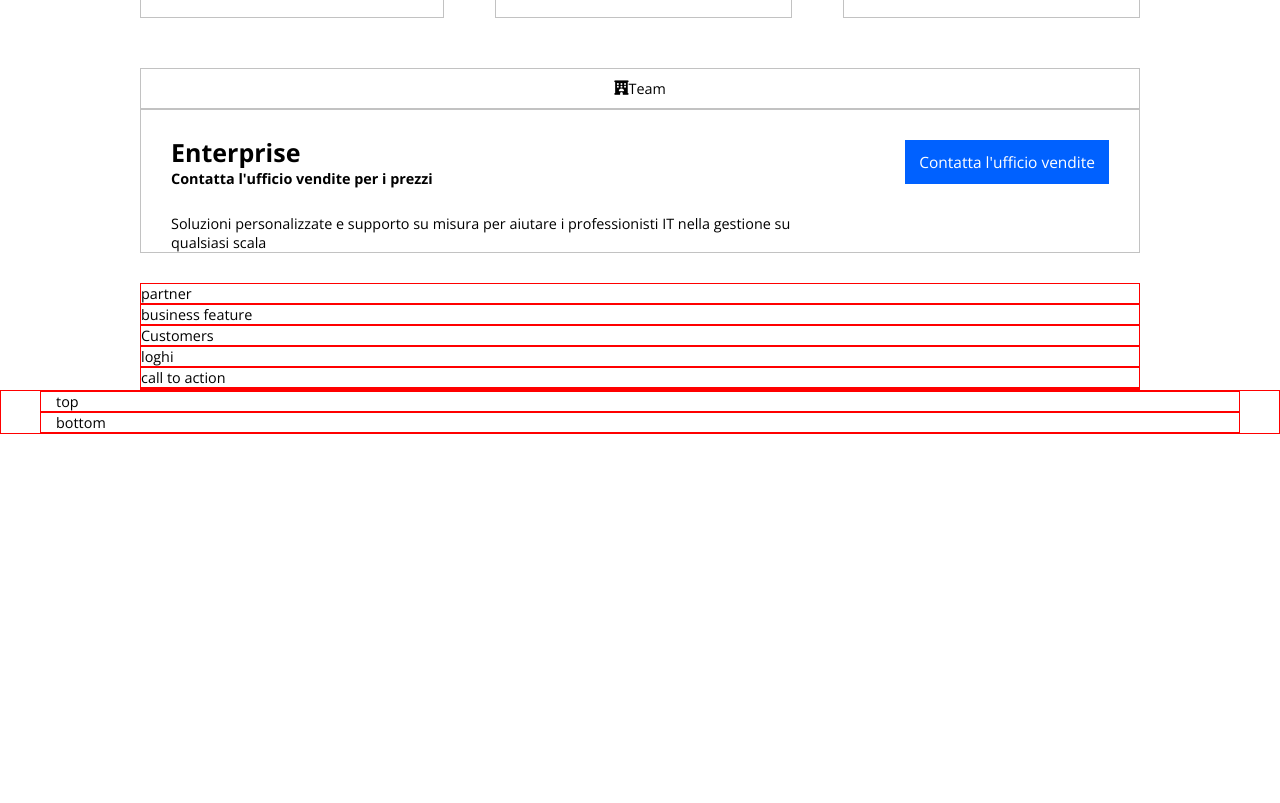
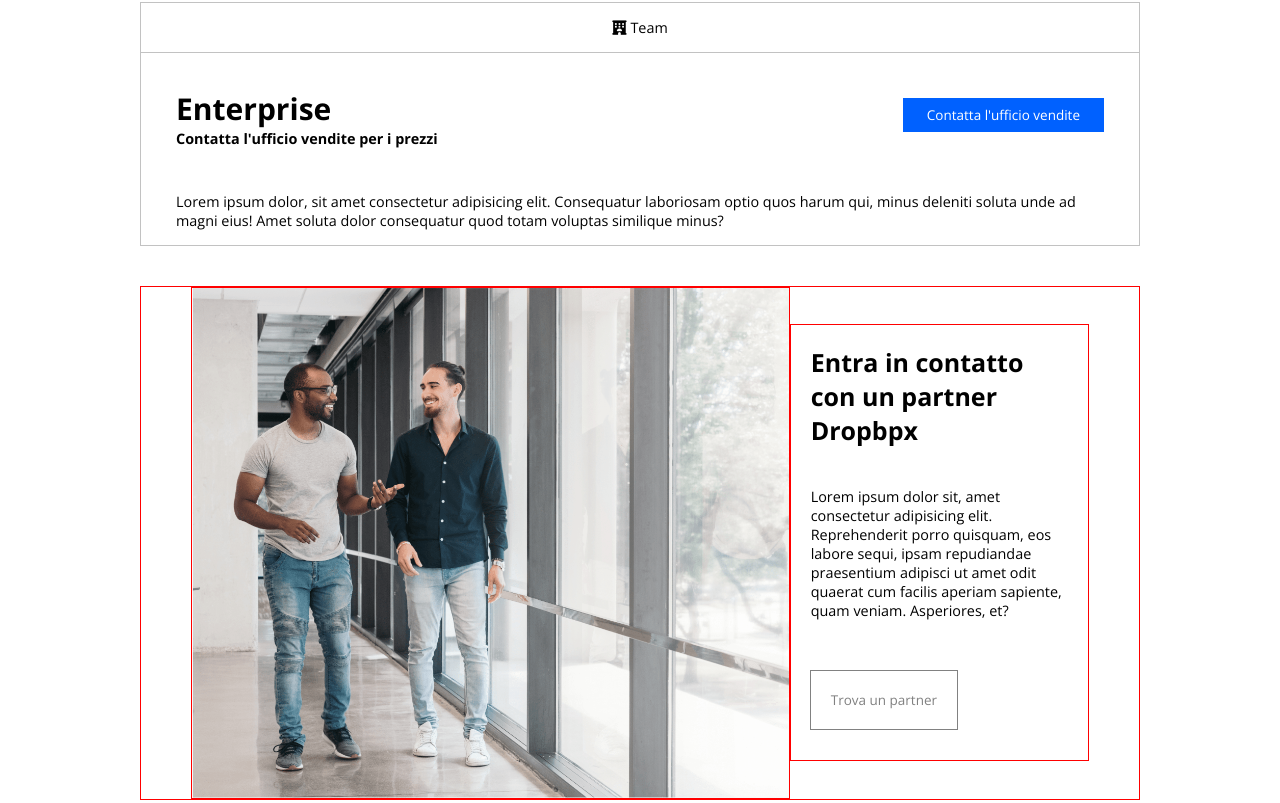
Before and after one commit to FrancescoCialfiDev/htmlcss-dropbox, a plain HTML site: page index.html in a window 1280 px wide. Shown: the part 1809-2612 px from the top of the page. Before the commit the page ends 2243 px from the top, so only its background shows below. Drawn offline with nearby package versions, Linux system fonts and the light colour scheme.

Commit message:
added Partners Section

```diff
--- a/css/style.css
+++ b/css/style.css
@@ -3,6 +3,11 @@
     margin: 0;
     padding: 0;
     box-sizing: border-box;
+}
+
+img {
+    width: 100%;
+    display: block;
 }
 
 /* Root */
@@ -33,20 +38,14 @@ body {
     font-size: 0.9em;
 }
 
-
-
-/* General */ /* Flex Utilitys */
-
-img {
-    width: 100%;
-    display: block;
-}
+/* General */
+/* Flex Utilitys */
 
 .d-flex {
     display: flex;
 }
 
-.baseline{
+.baseline {
     display: flex;
     align-items: baseline;
 }
@@ -59,10 +58,11 @@ img {
     justify-content: space-around;
 }
 
- .col-flex{
+.col-flex {
     display: flex;
     flex-direction: column;
-    align-items: flex-start; */
+    align-items: flex-start;
+    */
 }
 
 .list-flex {
@@ -71,12 +71,15 @@ img {
     align-items: center;
 }
 
-.flex-team{
+.flex-team {
     display: flex;
     align-items: center;
 }
 
-
+.team-flex{
+    align-items: baseline;
+    justify-content: space-between;
+}
 
 /* Header */
 
@@ -111,11 +114,11 @@ h1 {
 
 }
 
-.jumbo-tex p{
+.jumbo-tex p {
     line-height: 20px;
 }
 
-header div{
+header div {
     border: 1px solid red;
 }
 
@@ -139,7 +142,7 @@ nav a {
     color: #343434;
 }
 
-.debug{
+.debug {
     border: 1px solid red;
 }
 
@@ -148,24 +151,27 @@ nav a {
 
 /* Button */
 .blue-button1 {
-    padding: 7px 15px;
+    padding: 6px 15px;
     border: 0;
     background-color: #0061ff;
     color: white;
     margin-left: 15px;
+    font-family: "Open Sans", sans-serif;
+    font-size: 13.5px
 }
 
 .blue-button2 {
-    padding: 11px 14px;
+    padding: 8px 24px;
     border: 0;
     background-color: #0061ff;
     color: white;
-    font-size: 15.5px;
+    margin-left: 15px;
+    font-family: "Open Sans", sans-serif;
+    font-size: 13.5px;
     margin: 30px 0;
-    font-family: "Open Sans", sans-serif;
 }
 
-.button-piano{
+.button-piano {
     padding: 15px 40px;
     border: 0;
     background-color: #0061ff;
@@ -177,16 +183,33 @@ nav a {
 
 }
 
-button>a{
+.partner-button{
+    padding: 8px 24px;
+    background-color: white;
+    border: 1px solid #818181;
+    color: #818181;
+    margin-left: 15px;
+    font-family: "Open Sans", sans-serif;
+    font-size: 13.5px;
+    margin: 30px 19px;
+
+}
+
+button>a {
     text-decoration: none;
     color: white;
 }
 
-.blue-button2:hover{
+.blue-button2:hover {
     box-shadow: 0px 0px 20px #818181;
 }
 
-.button-piano:hover{
+.button-piano:hover {
+    box-shadow: 0px 0px 20px #818181;
+}
+
+.partner-button:hover{
+    cursor: pointer;
     box-shadow: 0px 0px 20px #818181;
 }
 
@@ -206,6 +229,19 @@ button>a{
 
 /* Spacer */
 
+
+#partners h3, #partners p, #partners button {
+    padding: 20px;
+}
+
+#partners {
+padding: 20px;
+}
+
+.padding-order{
+    padding: 15px 35px;
+}
+
 .p-20 {
     padding: 20px;
 }
@@ -221,12 +257,14 @@ button>a{
     width: 30%;
 }
 
+.w-60 {
+    width: 60%;
+}
 
-.relative {
-    position: relative;
-    top: 70px;
-    left: 0;
+.w-40 {
+    width: 30%;
 }
+
 
 /* BackGround Color */
 
@@ -238,38 +276,36 @@ button>a{
 
 /* Extra */
 
-.fa-arrow-down{
+.fa-arrow-down {
     font-size: 45px;
     padding-top: 80px;
     color: black;
 }
 
-label{
+label {
     padding: 10px;
 }
 
-.space{
+.space {
     line-height: 35px;
 }
 
-.centra{
-    text-align: center;
-}
 
 
-h2{
+
+h2 {
     font-size: 30px;
 }
 
-h3{
+h3 {
     font-size: 25px;
 }
 
-.link-blue{
+.link-blue {
     color: #1900ff;
 }
 
-.bordo{
+.bordo {
     display: inline-block;
     border-bottom: 1px solid rgb(206, 206, 206);
     height: 60px;
@@ -277,47 +313,70 @@ h3{
     margin-bottom: 30px;
 }
 
-.punti-salienti{
+.punti-salienti {
     margin-top: 40px;
 }
-.baseline i{
+
+.baseline i {
     margin-right: 5px;
     color: #0061ff;
     font-size: 15px;
 }
 
-.divided{
-width: calc(100% / 3);
+.divided {
+    width: calc(100% / 3);
 }
 
-.piani p{
-   line-height: 25px;
+.piani p {
+    line-height: 25px;
 }
 
-.bordo-piani{
+.bordo-piani {
     border: 1px solid rgb(194, 194, 194);
 }
 
-.bordo-bottom{
-    border-bottom: 1px solid rgb(194, 194, 194);
+.bordo-bottom {
+    border-bottom: 1px solid #c2c2c2;
 }
 
-input, label{
+input,
+label {
     margin: 40px 0;
 }
 
-.enterprise{
+.enterprise {
     margin-top: 50px;
 }
 
-.p-10{
-padding: 10px 0;
+.p-10 {
+    padding: 10px 0;
 }
 
-.p-bot{
+.p-bot {
     padding-bottom: 30px;
 }
 
-.paddin-laterale{
+.paddin-laterale {
     padding: 0 30px;
 }
+
+.margine {
+    margin: 20px 0;
+}
+
+.header-plan {
+    text-align: center;
+    border-bottom: 1px solid #c2c2c2;
+}
+
+/* Bordi */
+
+.plan-border{
+    border: 1px solid #c2c2c2;
+}
+
+.relative {
+    position: relative;
+    top: 70px;
+    left: 0;
+}
--- a/index.html
+++ b/index.html
@@ -24,17 +24,17 @@
             <div class="list-flex">
                 <a href="index.html"><img src="img/logo-small.png" alt="logo-small"></a>
                 <ul class="list-flex">
-                    <li><a href="">Perchè Dropbox</a></li>
-                    <li><a href="">Funzioni</a></li>
-                    <li><a href="">Piani e Prezzi</a></li>
+                    <li><a href="#">Perchè Dropbox</a></li>
+                    <li><a href="#">Funzioni</a></li>
+                    <li><a href="#">Piani e Prezzi</a></li>
                 </ul>
             </div>
 
             <div>
                 <ul class="list-flex">
-                    <li><a href="">Supporto</a></li>
-                    <li><a href="">Contatta l'ufficio vendite</a></li>
-                    <li><a href="">Accedi</a></li>
+                    <li><a href="#">Supporto</a></li>
+                    <li><a href="#">Contatta l'ufficio vendite</a></li>
+                    <li><a href="#">Accedi</a></li>
                     <button class="blue-button1">Inizia</button>
                 </ul>
             </div>
@@ -74,10 +74,9 @@
 
         <section id="plans">
             <div class="container-small">
+
                 <div class="single-customer">
                     <h2>Trova il piano business che fa per te</h2>
-                </div>
-
                     <div class="checkbox d-flex">
                         <input type="radio" id="mensile" name="mensile" value="annuale">
                         <label for="mensile">Fatturazione Mensile</label><br>
@@ -90,7 +89,7 @@
 
                         <div class="bordo-piani">
                             <!-- Prima colonna piano -->
-                        <div class="centra bordo-bottom">
+                            <div class="header-plan bordo-bottom">
                                 <i class="fa-solid fa-user"></i> Singolo
                             </div>
 
@@ -107,9 +106,11 @@
                                 <div class="col-flex">
                                     <p><i class="fa-solid fa-user"></i> 1 utente</p>
                                     <p><i class="fa-solid fa-folder"></i> 5 TB di spazio di archiviazione sicuro</p>
-                                <p><i class="fa-solid fa-diagram-project "></i> Funzione di produttività premium <br> e
-                                    condivisione file semplice e <br> sicura</p>
-                                <button class="button-piano">
+                                    <p><i class="fa-solid fa-diagram-project "></i> Funzione di produttività premium
+                                        <br> e
+                                        condivisione file semplice e <br> sicura
+                                    </p>
+                                    <button class="blue-button2">
                                         <a href="">Prova gratis per 30 giorni</a>
                                     </button>
                                 </div>
@@ -140,7 +141,7 @@
 
                         <div class="bordo-piani">
 
-                        <div class="centra bordo-bottom">
+                            <div class="header-plan bordo-bottom">
                                 <i class="fa-solid fa-users"></i> Team
                             </div>
 
@@ -157,10 +158,11 @@
                                 <div class="col-flex">
                                     <p><i class="fa-solid fa-users"></i> 3 o piu utenti</p>
                                     <p><i class="fa-solid fa-folder"></i> Tutto lo spazio di cui ha bisogno
-                                <p><i class="fa-solid fa-diagram-project "></i> Sofisticate funzioni di controllo e <br>
+                                    <p><i class="fa-solid fa-diagram-project "></i> Sofisticate funzioni di controllo e
+                                        <br>
                                         per tenere al sicuro tutti i file del <br> tuo team
                                     <p>
-                                    <button class="button-piano">
+                                        <button class="blue-button2">
                                             <a href="">Prova gratis per 30 giorni</a>
                                         </button>
                                 </div>
@@ -205,7 +207,7 @@
 
                         <div class="bordo-piani">
 
-                        <div class="centra bordo-bottom">
+                            <div class="header-plan bordo-bottom">
                                 <i class="fa-solid fa-hotel"></i> Team
                             </div>
 
@@ -222,12 +224,13 @@
                                 <div class="col-flex">
 
                                     <p><i class="fa-solid fa-user"></i> 10 o piu utenti</p>
-                                <p><i class="fa-solid fa-folder"></i>Soluzioni personalizzabili per la <br> tua azienda
+                                    <p><i class="fa-solid fa-folder"></i>Soluzioni personalizzabili per la <br> tua
+                                        azienda
                                     </p>
                                     <p><i class="fa-solid fa-diagram-project "></i> Assistenza personalizzata per <br>
                                         aiutare gli amministratori in una <br> gestione su larga scala<br></p>
                                     <div class="col-flex">
-                                    <button class="button-piano">
+                                        <button class="blue-button2">
                                             <a href="">Prova gratis per 30 giorni</a></button>
                                     </div>
 
@@ -261,38 +264,42 @@
                         </div>
                     </div>
 
+                    <!-- Enterprise Section -->
 
-                <div class="p-bot">
-                    <div class="enterprise p-10 bordo-piani">
-                        <div class="list-flex">
-                            <i class="fa-solid fa-hotel"></i>
-                            <p class="">Team</p>
+                    <div id="enterprise" class="margine plan-border debug">
+                        <div class="header-plan padding-order">
+                            <span><i class="fa-solid fa-hotel"></i> Team</span>
+                        </div>
+                        <div class="d-flex team-flex padding-order">
+                            <div>
+                                <h2>Enterprise</h2>
+                                <h4>Contatta l'ufficio vendite per i prezzi</h4>
+                            </div>
+                            <div>
+                                <button class="blue-button2">Contatta l'ufficio vendite</button>
                             </div>
                         </div>
-                    <div class="bordo-piani paddin-laterale">
-                        <div class="flex-team space-between">
-                            <div class=" space-between ">
-                                <h3>Enterprise</h3>
-                                <h4>Contatta l'ufficio vendite per i prezzi</h4>
+                        <div class="padding-order">
+                            <p>Lorem ipsum dolor, sit amet consectetur adipisicing elit. Consequatur laboriosam optio
+                                quos harum qui, minus deleniti soluta unde ad magni eius! Amet soluta dolor consequatur
+                                quod totam voluptas similique minus?</p>
                         </div>
-                            <button class="blue-button2">Contatta l'ufficio vendite</button>
-                        </div>
-                        <div>
-                            <p>Soluzioni personalizzate e supporto su misura per aiutare i professionisti IT nella
-                                gestione su <br> qualsiasi scala</p>
-                        </div>
-
-                    </div>
-
-
-
                     </div>
 
         </section>
 
         <section id="partners">
-            <div class="container-small debug">
-                partner
+            <div class=" container-small debug d-flex list-flex">
+                <div class="w-60 debug list-flex">
+                    <img src="img/partner.png" alt="partner">
+                </div>
+                <div class="w-40 debug spacing">
+                    <h3>Entra in contatto con un partner Dropbpx</h3>
+                    <p>Lorem ipsum dolor sit, amet consectetur adipisicing elit. Reprehenderit porro quisquam, eos
+                        labore sequi, ipsam repudiandae praesentium adipisci ut amet odit quaerat cum facilis aperiam
+                        sapiente, quam veniam. Asperiores, et?</p>
+                        <a href=""><button class="partner-button">Trova un partner</button></a>
+                </div>
             </div>
         </section>
 
```
Lines whose indentation alone changed are shown as unchanged.
